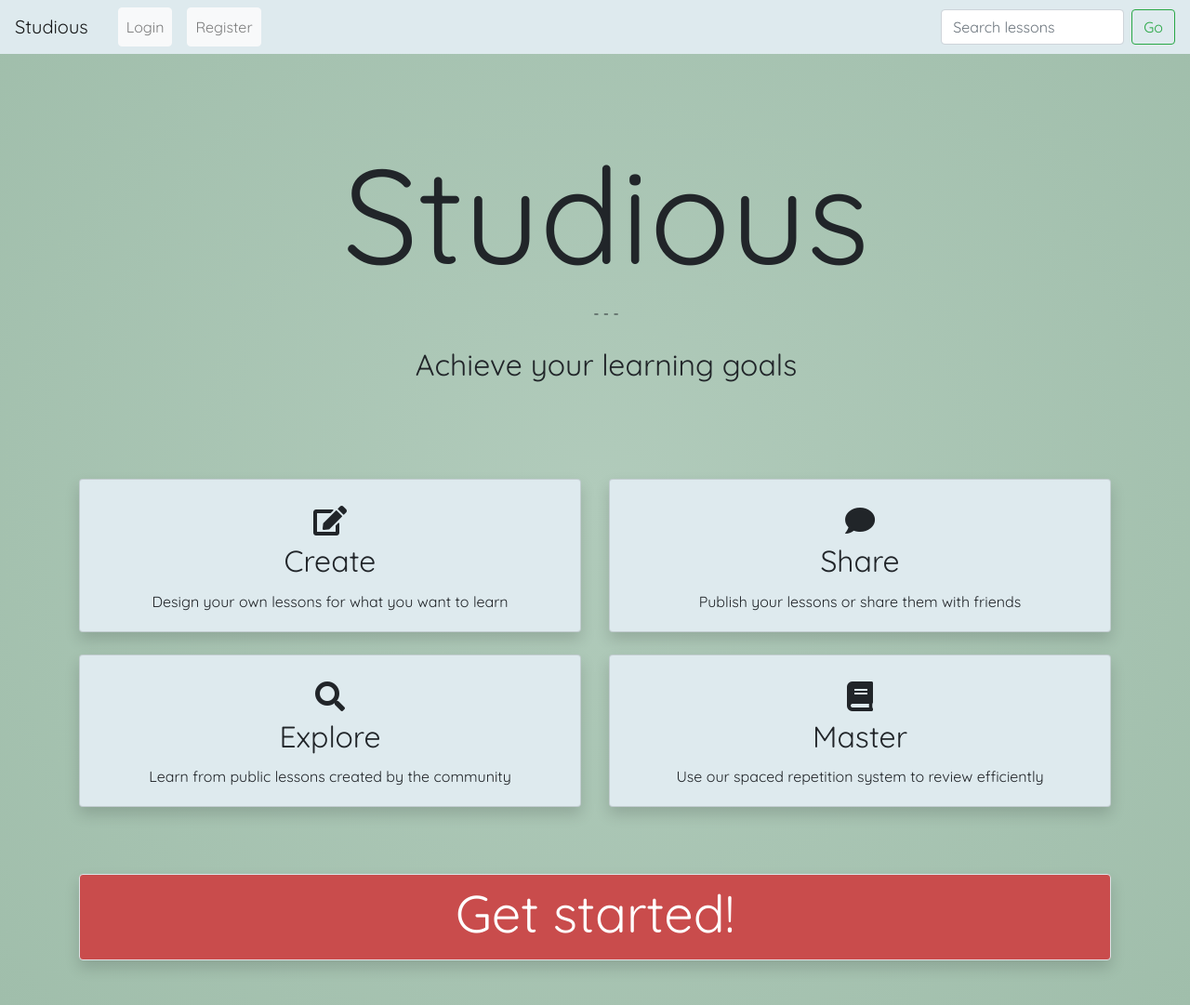
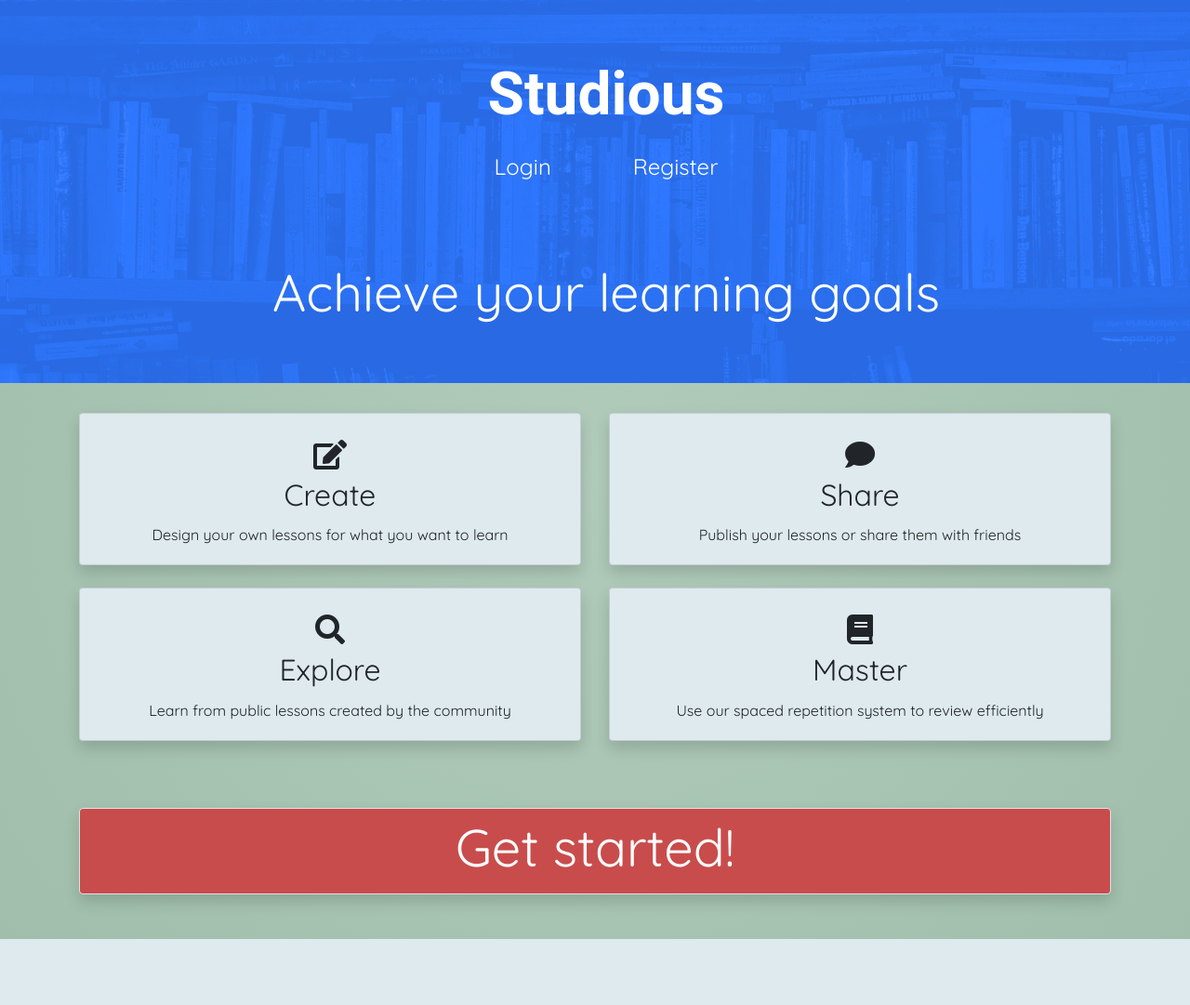
Before and after one commit to dmjz/studious, a Django app: page / in a window 1280 px wide. Shown: the whole page at 93% size. After the commit the page ends 1010 px from the top, so only its background shows below. Run offline with Django 3.2, Linux system fonts and the light colour scheme; some libraries are stand-ins or nearby versions.

Commit message:
new header for home page

```diff
--- a/core/templates/home.html
+++ b/core/templates/home.html
@@ -5,15 +5,48 @@
 
 {% block head %}
     <link rel="stylesheet" href="https://use.fontawesome.com/releases/v5.8.2/css/all.css">
+    <style>
+        body{padding-top: 0px;}
+        .home-jumbo {
+            background-image: url({% static "images/header.jpg" %});
+            background-size: cover;
+        }
+    </style>
 {% endblock %}
 
+<!-- Kill the inherited navbar -->
+{% block navbar %}{% endblock %}
+
 {% block content-container-overwrite %}
+
+<div class="jumbotron home-jumbo jumbotron-fluid pl-4 text-center">
+    <h1 class="text-white text-roboto name-header"><strong>Studious</strong></h1>
+    <div class="d-flex justify-content-center mb-4">
+        <ul class="list-group list-group-horizontal d-flex justify-content-center mb-4">
+            {% if user.is_authenticated %}
+            <li class="list-group-item mx-4 bg-transparent rounded header-li">
+                <a class="text-white" href="{% url 'profile' %}">Profile</a>
+            </li>
+            {% endif %}
+            {% if not user.is_authenticated %}
+            <li class="list-group-item mx-4 bg-transparent rounded header-li">
+                <a class="text-white" href="{% url 'login' %}">Login</a>
+            </li>
+            {% endif %}
+            <li class="list-group-item mx-4 bg-transparent rounded header-li">
+                <a class="text-white" href="{% url 'signup' %}">Register</a>
+            </li>
+            {% if user.is_authenticated %}
+            <li class="list-group-item mx-4 bg-transparent rounded header-li">
+                <a class="text-white" href="{% url 'logout' %}">Log out</a>
+            </li>
+            {% endif %}
+        </ul>
+    </div>
+    <p class="mt-5 mb-0 text-white display-4">Achieve your learning goals</p>
+</div>
+
 <div class="container home-container">
-    <div class="jumbotron home-jumbo jumbotron-fluid pl-4 bg-transparent text-center">
-        <h1 class="display-1 name-header"><strong>Studious</strong></h1>
-        <p>- - -</p>
-        <h2 class="mt-4">Achieve your learning goals</h2>
-    </div>
 
     <div class="row">
 
--- a/static/css/style.css
+++ b/static/css/style.css
@@ -12,12 +12,13 @@ body {
 }
 
 .name-header {
-    font-size: 9rem;
+    font-size: 4rem;
 }
 
-/* .home-jumbo {
-    opacity: 0.8;
-} */
+.header-li {
+    border: none;
+    font-size: 1.5rem;
+}
 
 .home-bg-image {
     /*background-image: url(https://i.imgur.com/q3yYv2a.jpg); /* url(https://i.imgur.com/g0WkZfr.jpg); */
@@ -31,6 +32,14 @@ body {
     background: -webkit-radial-gradient(circle, rgba(177,203,187,1) 0%, rgba(160,190,171,1) 100%);
     background: radial-gradient(circle, rgba(177,203,187,1) 0%, rgba(160,190,171,1) 100%);
     filter: progid:DXImageTransform.Microsoft.gradient(startColorstr="#b1cbbb",endColorstr="#a0beab",GradientType=1);
+}
+
+.text-roboto {
+    font-family: 'Roboto', Arial, sans-serif;
+}
+
+.text-white {
+    color: #FFFFFF;
 }
 
 .color-1 {
```
Also changed, not shown: static/images/banner.jpg (added), static/images/header.jpg (added).
